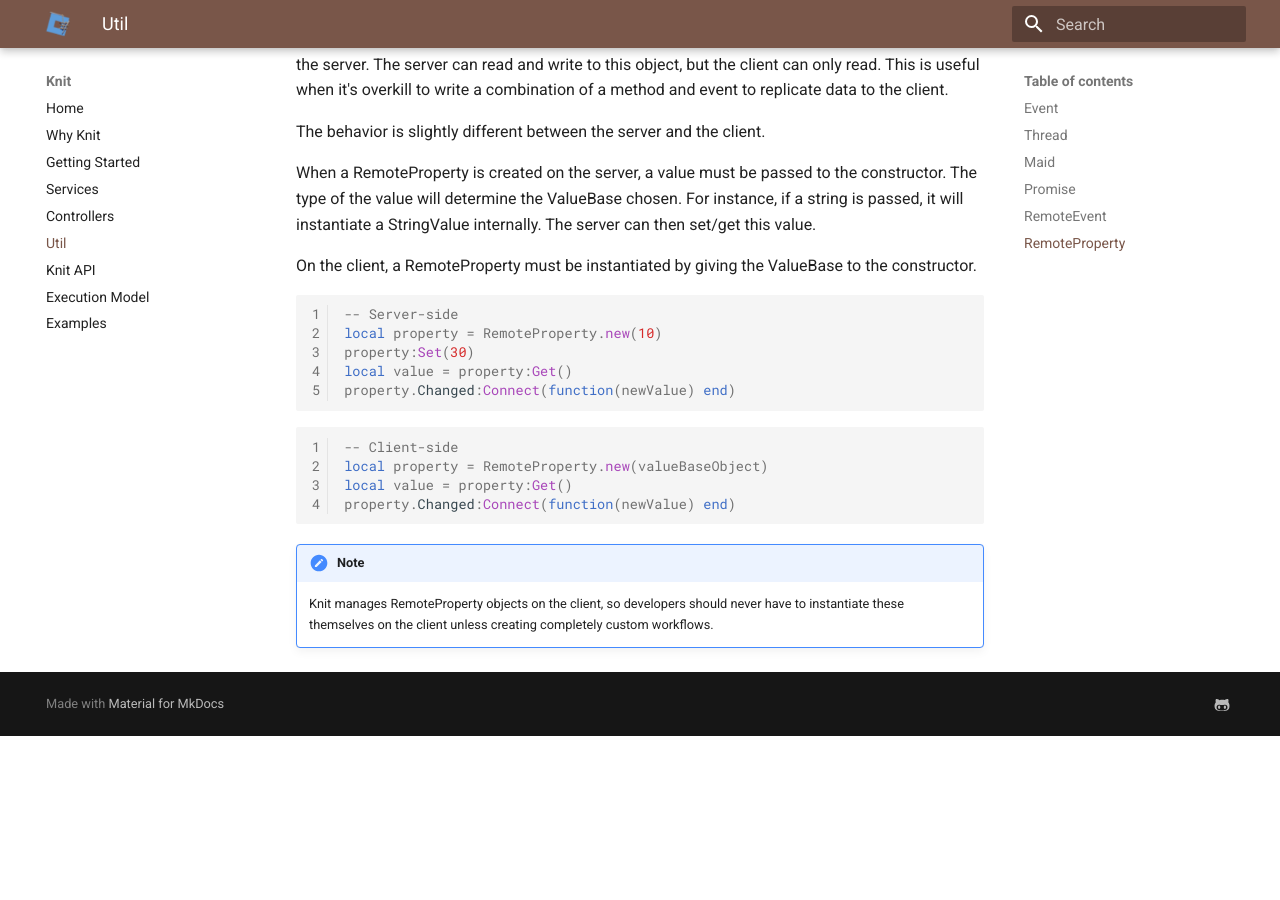
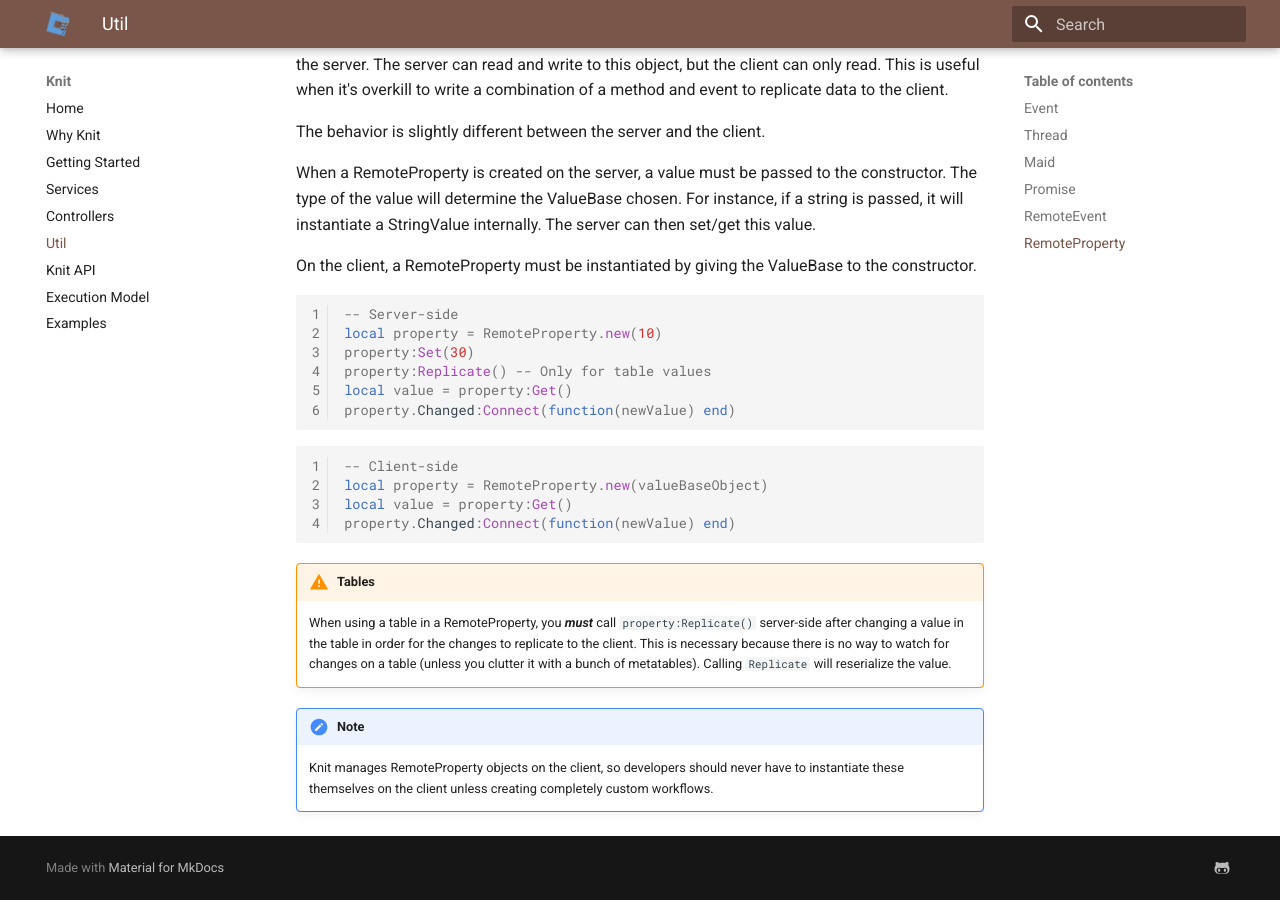
Before and after one commit to Sleitnick/Knit, an MkDocs documentation site: the page built from docs/util.md, in a window 1280 px wide and 900 px high, scrolled down 3446 px. Built offline with MkDocs 1.6.1 and Material for MkDocs 9.7.7, drawn with Linux system fonts in a browser that asks for light colours; before the commit the page ends 4182 px from its top, so only the background shows below that.

Commit message:
RemoteProperty doc

````diff
--- a/docs/util.md
+++ b/docs/util.md
@@ -157,6 +157,7 @@
 -- Server-side
 local property = RemoteProperty.new(10)
 property:Set(30)
+property:Replicate() -- Only for table values
 local value = property:Get()
 property.Changed:Connect(function(newValue) end)
 ```
@@ -168,5 +169,8 @@
 property.Changed:Connect(function(newValue) end)
 ```
 
+!!! warning "Tables"
+	When using a table in a RemoteProperty, you **_must_** call `property:Replicate()` server-side after changing a value in the table in order for the changes to replicate to the client. This is necessary because there is no way to watch for changes on a table (unless you clutter it with a bunch of metatables). Calling `Replicate` will reserialize the value.
+
 !!! note
 	Knit manages RemoteProperty objects on the client, so developers should never have to instantiate these themselves on the client unless creating completely custom workflows.
````
